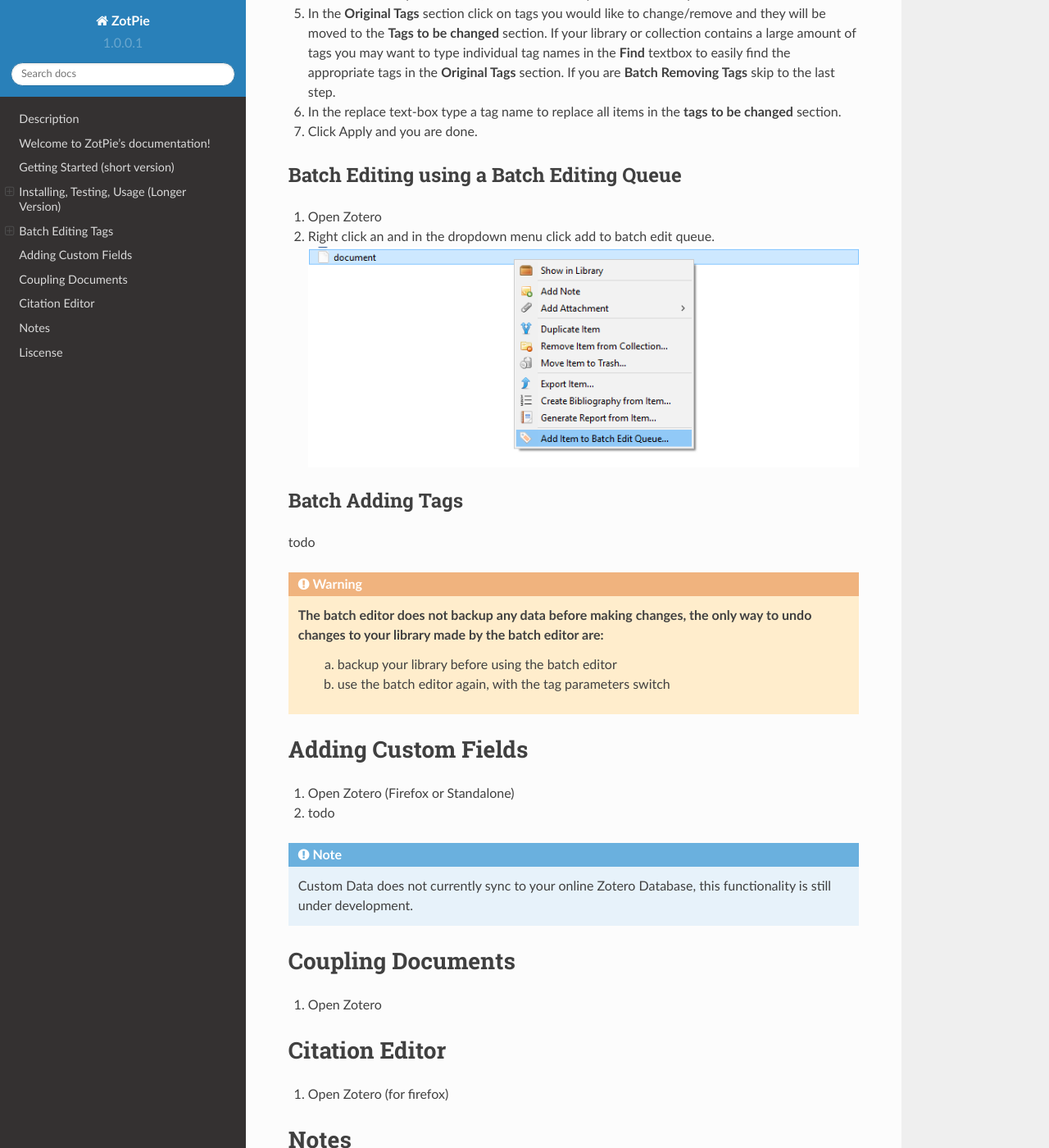
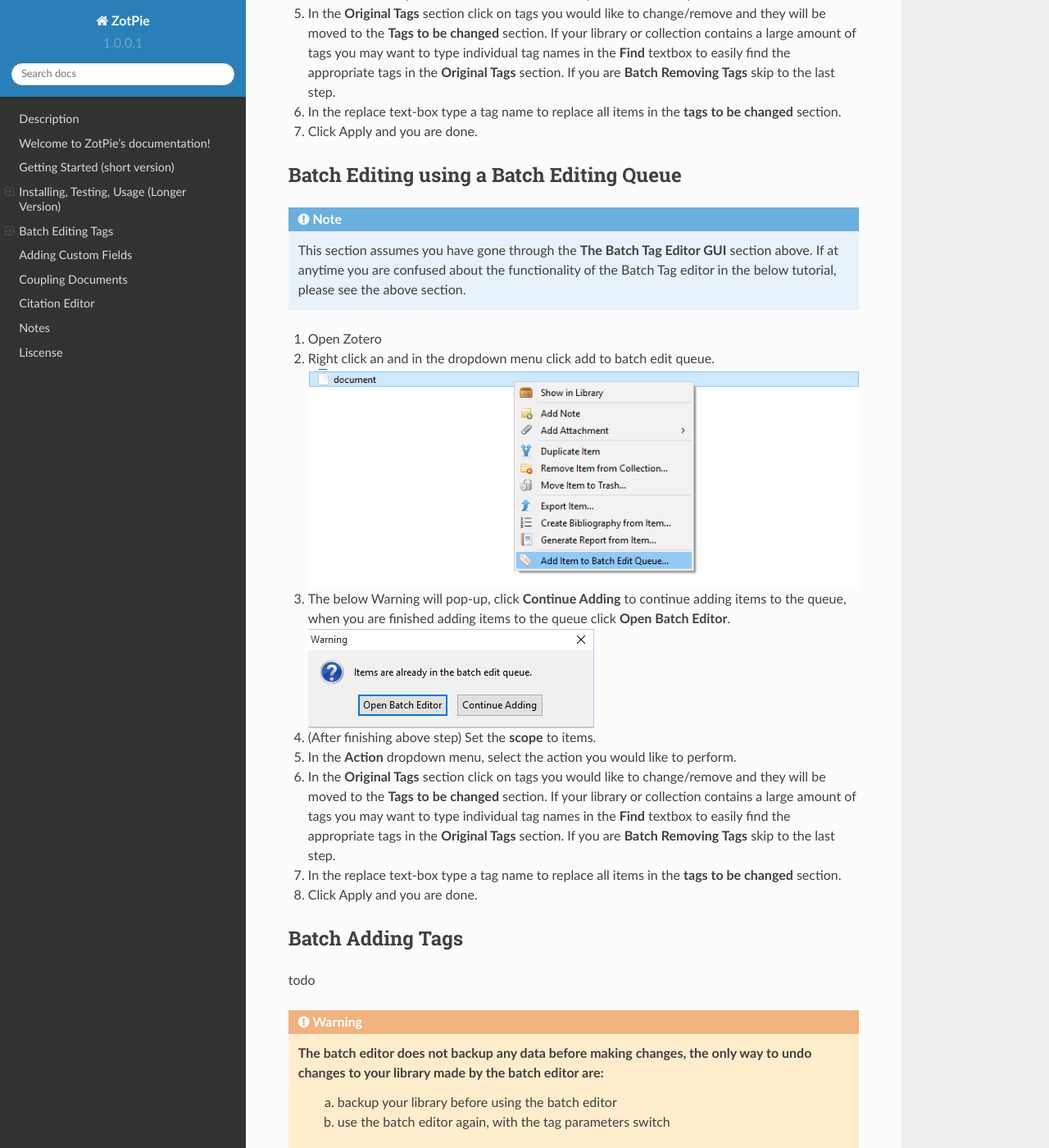
Before and after one commit to persa188/docs, a Sphinx documentation site: the page built from source/index.rst, in a window 1280 px wide and 1400 px high, scrolled down 3795 px. Shown: the whole window at 82% size. Built offline with Sphinx 7.4.7 and the Read the Docs theme 2.0.0, drawn with Linux system fonts in a browser that asks for light colours.

Commit message:
finished btedit queue section

```diff
--- a/source/index.rst
+++ b/source/index.rst
@@ -118,10 +118,21 @@ If at any time you are confused about the functionality, please see the above se
 
 Batch Editing using a Batch Editing Queue
 --------------------------------------------
+.. note::
+
+	This section assumes you have gone through the **The Batch Tag Editor GUI** section above. If at anytime you are confused about the functionality of the Batch Tag editor in the below tutorial, please see the above section.
+
 #. Open Zotero
 #. Right click an and in the dropdown menu click add to batch edit queue. |btedit_queuetut|
+#. The below Warning will pop-up, click **Continue Adding** to continue adding items to the queue, when you are finished adding items to the queue click **Open Batch Editor**. |btedit_queuetut2|
+#. (After finishing above step) Set the **scope** to items.
+#. In the **Action** dropdown menu, select the action you would like to perform.
+#. In the **Original Tags** section click on tags you would like to change/remove and they will be moved to the **Tags to be changed** section. If your library or collection contains a large amount of tags you may want to type individual tag names in the **Find** textbox to easily find the appropriate tags in the **Original Tags** section. If you are **Batch Removing Tags** skip to the last step.
+#. In the replace text-box type a tag name to replace all items in the **tags to be changed** section.
+#. Click Apply and you are done.
 
 .. |btedit_queuetut| image:: _assets/bedit_queue_1.png
+.. |btedit_queuetut2| image:: _assets/btedit_queue_2.png
 
 .. batch-adding-tags:
 Batch Adding Tags
```
Also changed, not shown: source/_assets/btedit_queue_2.png (added), 6 other files.
